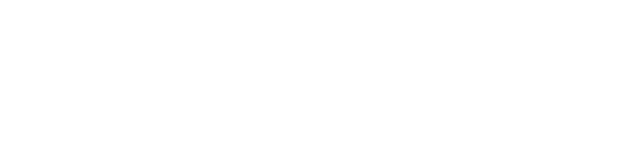
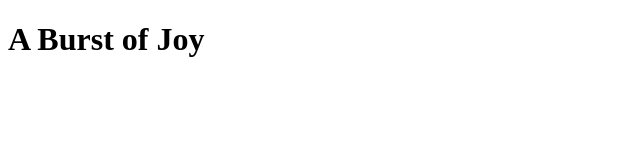
Before and after one commit to JoyMazhangara/deployment-lab, a website: page client/index.html in a window 1280 px wide. Shown: the whole page, without its empty margins (0-640 px from the left). Drawn offline with Linux system fonts and the light colour scheme.

Commit message:
another one

```diff
--- a/client/index.html
+++ b/client/index.html
@@ -8,6 +8,7 @@
 
 </head>
 <body>
+    <h1>A Burst of Joy</h1>
 
 </body>
 </html>
--- a/package.json
+++ b/package.json
@@ -2,8 +2,9 @@
   "name": "deployment-lab",
   "version": "1.0.0",
   "description": "",
-  "main": "index.js",
+  "main": "server/index.js",
   "scripts": {
+    "start": "node server/index.js",
     "test": "echo \"Error: no test specified\" && exit 1"
   },
   "keywords": [],
```
Also changed, not shown: 1 other file.
